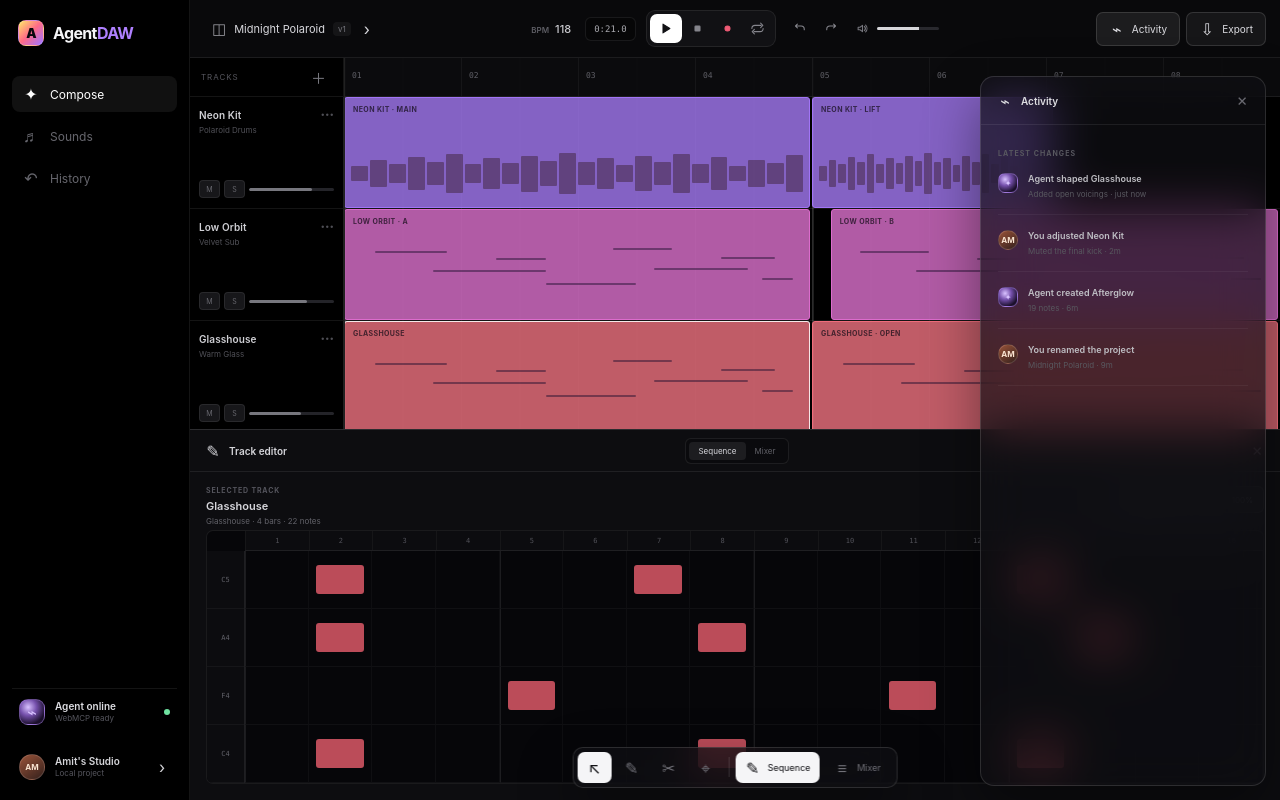
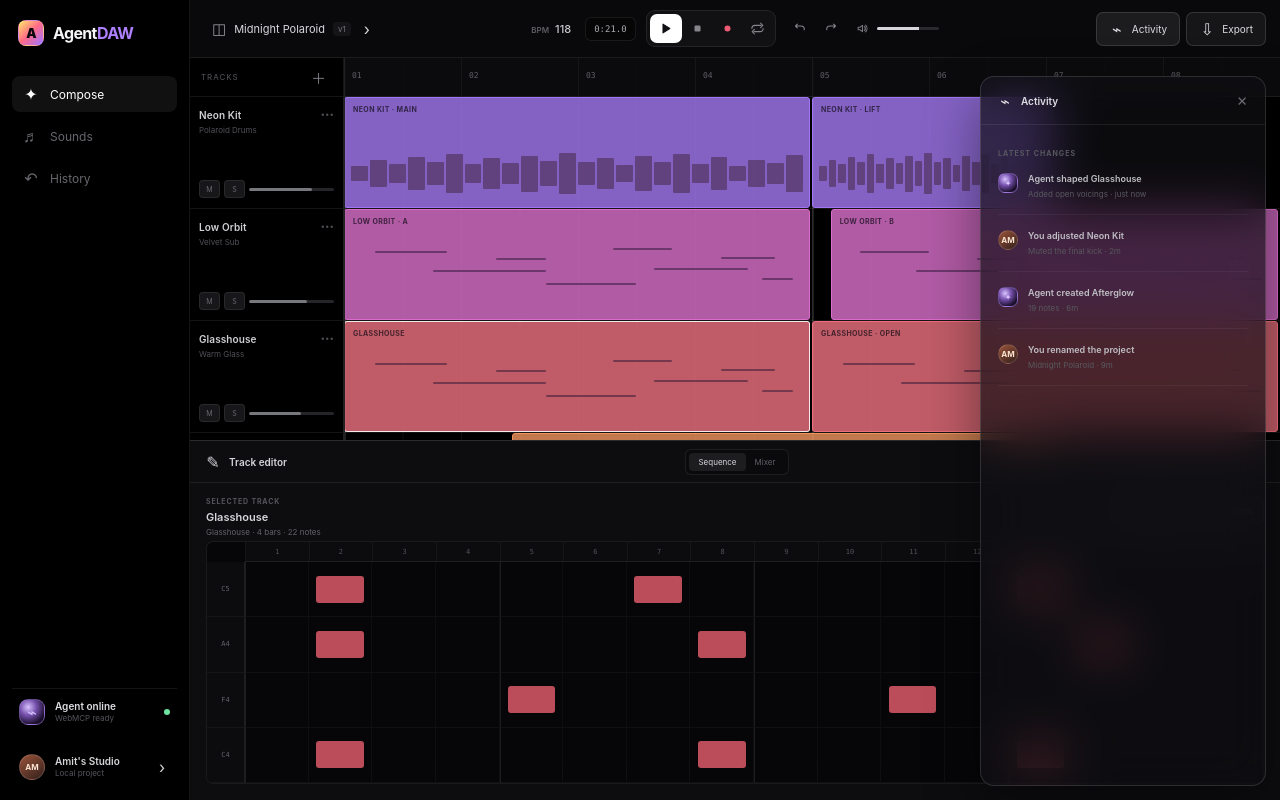
Before and after one commit to amit-00/agent-daw, a Next.js app: page / in a window 1280 px wide. Built offline with nearby package versions, Linux system fonts and the light colour scheme.

Commit message:
fix track editor height and remove dock

```diff
--- a/src/app/globals.css
+++ b/src/app/globals.css
@@ -280,8 +280,7 @@ input:focus-visible {
 .track-menu,
 .arrangement-corner button,
 .close-button,
-.editor-tabs button,
-.tool-dock button {
+.editor-tabs button {
   border: 0;
   cursor: pointer;
 }
@@ -504,7 +503,7 @@ input:focus-visible {
 }
 
 .canvas-wrap.editor-open {
-  grid-template-rows: minmax(0, 1fr) minmax(0, 1fr);
+  grid-template-rows: minmax(0, 1fr) 360px;
 }
 
 .arrangement-pane {
@@ -1146,53 +1145,6 @@ input:focus-visible {
   text-align: center;
 }
 
-.tool-dock {
-  position: absolute;
-  z-index: 6;
-  bottom: 12px;
-  left: 50%;
-  display: flex;
-  gap: 3px;
-  padding: 4px;
-  border-radius: 10px;
-  transform: translateX(-50%);
-}
-
-.tool-dock button {
-  display: flex;
-  min-width: 31px;
-  height: 31px;
-  padding: 0 9px;
-  gap: 7px;
-  align-items: center;
-  justify-content: center;
-  border-radius: 7px;
-  color: #717178;
-  font-size: 9px;
-  background: transparent;
-}
-
-.tool-dock button:hover {
-  color: #c9c9ce;
-  background: rgba(255, 255, 255, 0.055);
-}
-
-.tool-dock button.active {
-  color: #111115;
-  background: #f5f5f7;
-}
-
-.tool-dock .wide {
-  min-width: 70px;
-}
-
-.dock-divider {
-  width: 1px;
-  height: 20px;
-  margin: 5px 3px;
-  background: var(--line-strong);
-}
-
 .inspector {
   position: absolute;
   top: 76px;
--- a/src/app/page.tsx
+++ b/src/app/page.tsx
@@ -4,7 +4,6 @@ import type { CSSProperties, Dispatch, ReactElement, SetStateAction } from "reac
 import { useState } from "react";
 
 type TrackId = "drums" | "bass" | "chords" | "melody" | "pad";
-type ToolId = "select" | "draw" | "split" | "focus";
 type EditorTab = "mixer" | "sequence";
 type IconName =
   | "activity"
@@ -12,12 +11,9 @@ type IconName =
   | "compose"
   | "download"
   | "draw"
-  | "focus"
   | "history"
   | "mixer"
-  | "select"
-  | "sounds"
-  | "split";
+  | "sounds";
 
 interface Track {
   readonly id: TrackId;
@@ -35,12 +31,6 @@ interface Clip {
   readonly start: number;
   readonly width: number;
   readonly detail: string;
-}
-
-interface Tool {
-  readonly id: ToolId;
-  readonly label: string;
-  readonly icon: IconName;
 }
 
 const TRACKS: readonly Track[] = [
@@ -97,25 +87,15 @@ const CLIPS: readonly Clip[] = [
   { id: "pad-a", trackId: "pad", name: "Night Air", start: 0, width: 100, detail: "8 bars · 16 notes" },
 ] as const;
 
-const TOOLS: readonly Tool[] = [
-  { id: "select", label: "Select", icon: "select" },
-  { id: "draw", label: "Draw", icon: "draw" },
-  { id: "split", label: "Split", icon: "split" },
-  { id: "focus", label: "Focus", icon: "focus" },
-] as const;
-
 const ICONS: Readonly<Record<IconName, string>> = {
   activity: "⌁",
   chevron: "›",
   compose: "✦",
   download: "⇩",
   draw: "✎",
-  focus: "⌖",
   history: "↶",
   mixer: "≡",
-  select: "↖",
   sounds: "♬",
-  split: "✂",
 };
 
 const DRUM_LEVELS = [33, 58, 41, 75, 51, 86, 42, 67, 47, 80, 57, 91, 49, 70, 38, 76, 53, 88, 44, 72, 35, 61, 46, 82] as const;
@@ -234,10 +214,8 @@ function formatTime(playhead: number): string {
 export default function StudioPage(): ReactElement {
   const [isPlaying, setIsPlaying] = useState(false);
   const [selectedClipId, setSelectedClipId] = useState(CLIPS[4].id);
-  const [editorOpen, setEditorOpen] = useState(true);
   const [editorTab, setEditorTab] = useState<EditorTab>("sequence");
   const [activityOpen, setActivityOpen] = useState(true);
-  const [activeTool, setActiveTool] = useState<ToolId>("select");
   const [playhead, setPlayhead] = useState(27);
   const [mutedTracks, setMutedTracks] = useState<ReadonlySet<TrackId>>(new Set());
   const [soloTracks, setSoloTracks] = useState<ReadonlySet<TrackId>>(new Set());
@@ -343,7 +321,7 @@ export default function StudioPage(): ReactElement {
           </div>
         </header>
 
-        <div className={editorOpen ? "canvas-wrap editor-open" : "canvas-wrap"}>
+        <div className="canvas-wrap editor-open">
           <div className="arrangement-pane">
             <section className="arrangement" aria-label="Song arrangement">
             <div className="arrangement-corner">
@@ -410,15 +388,13 @@ export default function StudioPage(): ReactElement {
             </section>
           </div>
 
-          {editorOpen ? (
-            <aside className="editor-drawer glass-card" aria-label="Track editor">
+          <aside className="editor-drawer glass-card" aria-label="Track editor">
               <div className="editor-header">
                 <span><Icon name={editorTab === "sequence" ? "draw" : "mixer"} /> Track editor</span>
                 <div className="editor-tabs">
                   <button className={editorTab === "sequence" ? "active" : ""} type="button" onClick={() => setEditorTab("sequence")}>Sequence</button>
                   <button className={editorTab === "mixer" ? "active" : ""} type="button" onClick={() => setEditorTab("mixer")}>Mixer</button>
                 </div>
-                <button className="close-button" type="button" aria-label="Close track editor" onClick={() => setEditorOpen(false)}>×</button>
               </div>
 
               {editorTab === "sequence" ? (
@@ -475,43 +451,8 @@ export default function StudioPage(): ReactElement {
                   </div>
                 </div>
               )}
-            </aside>
-          ) : null}
+          </aside>
 
-          <div className="tool-dock glass-card" role="toolbar" aria-label="Editing tools">
-            {TOOLS.map((tool) => (
-              <button
-                className={activeTool === tool.id ? "active" : ""}
-                key={tool.id}
-                type="button"
-                aria-label={tool.label}
-                aria-pressed={activeTool === tool.id}
-                title={tool.label}
-                onClick={() => setActiveTool(tool.id)}
-              >
-                <Icon name={tool.icon} />
-              </button>
-            ))}
-            <span className="dock-divider" />
-            <button
-              className={editorOpen && editorTab === "sequence" ? "active wide" : "wide"}
-              type="button"
-              aria-label="Show sequence editor"
-              aria-pressed={editorOpen && editorTab === "sequence"}
-              onClick={() => { setEditorTab("sequence"); setEditorOpen(true); }}
-            >
-              <Icon name="draw" /> Sequence
-            </button>
-            <button
-              className={editorOpen && editorTab === "mixer" ? "active wide" : "wide"}
-              type="button"
-              aria-label="Show mixer"
-              aria-pressed={editorOpen && editorTab === "mixer"}
-              onClick={() => { setEditorTab("mixer"); setEditorOpen(true); }}
-            >
-              <Icon name="mixer" /> Mixer
-            </button>
-          </div>
         </div>
       </section>
 
```
